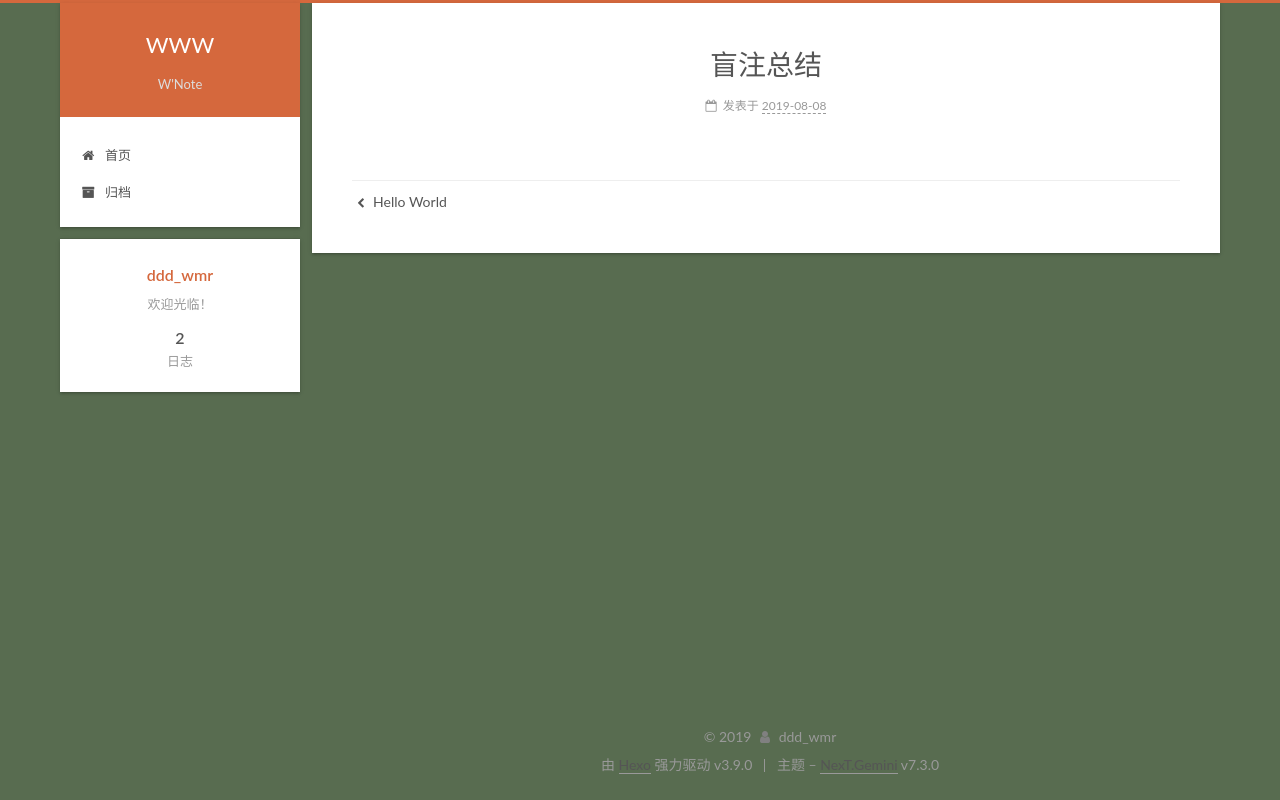
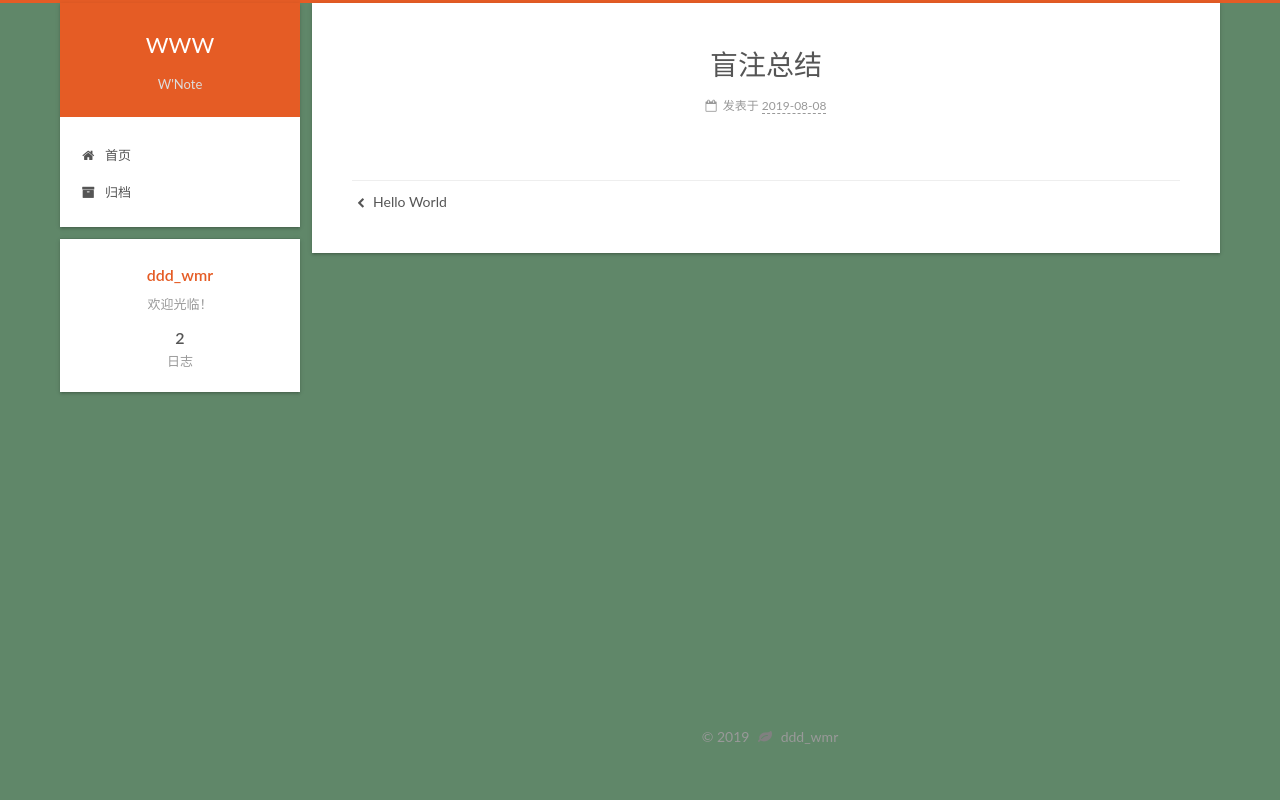
Before and after one commit to dddwmr/dddwmr.github.io, a PHP site: a page that uses 2019/08/08/sql盲注总结/index.html in a window 1280 px wide. Run offline with PHP 8.4, Linux system fonts and the light colour scheme.

Commit message:
Site updated: 2019-08-09 14:38:02

```diff
--- a/2019/08/07/hello-world/index.html
+++ b/2019/08/07/hello-world/index.html
@@ -375,13 +375,13 @@
       <div class="footer-inner">
         <div class="copyright">&copy; <span itemprop="copyrightYear">2019</span>
   <span class="with-love" id="animate">
-    <i class="fa fa-user"></i>
+    <i class="fa fa-leaf"></i>
   </span>
   <span class="author" itemprop="copyrightHolder">ddd_wmr</span>
 </div>
-  <div class="powered-by">由 <a href="https://hexo.io" class="theme-link" rel="noopener" target="_blank">Hexo</a> 强力驱动 v3.9.0</div>
+  <!--<div class="powered-by">由 <a href="https://hexo.io" class="theme-link" rel="noopener" target="_blank">Hexo</a> 强力驱动 v3.9.0</div>
   <span class="post-meta-divider">|</span>
-  <div class="theme-info">主题 – <a href="https://theme-next.org" class="theme-link" rel="noopener" target="_blank">NexT.Gemini</a> v7.3.0</div>
+  <div class="theme-info">主题 – <a href="https://theme-next.org" class="theme-link" rel="noopener" target="_blank">NexT.Gemini</a> v7.3.0</div>-->
 
 
 
--- a/2019/08/08/sql盲注总结/index.html
+++ b/2019/08/08/sql盲注总结/index.html
@@ -340,13 +340,13 @@
       <div class="footer-inner">
         <div class="copyright">&copy; <span itemprop="copyrightYear">2019</span>
   <span class="with-love" id="animate">
-    <i class="fa fa-user"></i>
+    <i class="fa fa-leaf"></i>
   </span>
   <span class="author" itemprop="copyrightHolder">ddd_wmr</span>
 </div>
-  <div class="powered-by">由 <a href="https://hexo.io" class="theme-link" rel="noopener" target="_blank">Hexo</a> 强力驱动 v3.9.0</div>
+  <!--<div class="powered-by">由 <a href="https://hexo.io" class="theme-link" rel="noopener" target="_blank">Hexo</a> 强力驱动 v3.9.0</div>
   <span class="post-meta-divider">|</span>
-  <div class="theme-info">主题 – <a href="https://theme-next.org" class="theme-link" rel="noopener" target="_blank">NexT.Gemini</a> v7.3.0</div>
+  <div class="theme-info">主题 – <a href="https://theme-next.org" class="theme-link" rel="noopener" target="_blank">NexT.Gemini</a> v7.3.0</div>-->
 
 
 
--- a/archives/2019/08/index.html
+++ b/archives/2019/08/index.html
@@ -353,13 +353,13 @@
       <div class="footer-inner">
         <div class="copyright">&copy; <span itemprop="copyrightYear">2019</span>
   <span class="with-love" id="animate">
-    <i class="fa fa-user"></i>
+    <i class="fa fa-leaf"></i>
   </span>
   <span class="author" itemprop="copyrightHolder">ddd_wmr</span>
 </div>
-  <div class="powered-by">由 <a href="https://hexo.io" class="theme-link" rel="noopener" target="_blank">Hexo</a> 强力驱动 v3.9.0</div>
+  <!--<div class="powered-by">由 <a href="https://hexo.io" class="theme-link" rel="noopener" target="_blank">Hexo</a> 强力驱动 v3.9.0</div>
   <span class="post-meta-divider">|</span>
-  <div class="theme-info">主题 – <a href="https://theme-next.org" class="theme-link" rel="noopener" target="_blank">NexT.Gemini</a> v7.3.0</div>
+  <div class="theme-info">主题 – <a href="https://theme-next.org" class="theme-link" rel="noopener" target="_blank">NexT.Gemini</a> v7.3.0</div>-->
 
 
 
--- a/archives/2019/index.html
+++ b/archives/2019/index.html
@@ -353,13 +353,13 @@
       <div class="footer-inner">
         <div class="copyright">&copy; <span itemprop="copyrightYear">2019</span>
   <span class="with-love" id="animate">
-    <i class="fa fa-user"></i>
+    <i class="fa fa-leaf"></i>
   </span>
   <span class="author" itemprop="copyrightHolder">ddd_wmr</span>
 </div>
-  <div class="powered-by">由 <a href="https://hexo.io" class="theme-link" rel="noopener" target="_blank">Hexo</a> 强力驱动 v3.9.0</div>
+  <!--<div class="powered-by">由 <a href="https://hexo.io" class="theme-link" rel="noopener" target="_blank">Hexo</a> 强力驱动 v3.9.0</div>
   <span class="post-meta-divider">|</span>
-  <div class="theme-info">主题 – <a href="https://theme-next.org" class="theme-link" rel="noopener" target="_blank">NexT.Gemini</a> v7.3.0</div>
+  <div class="theme-info">主题 – <a href="https://theme-next.org" class="theme-link" rel="noopener" target="_blank">NexT.Gemini</a> v7.3.0</div>-->
 
 
 
--- a/archives/index.html
+++ b/archives/index.html
@@ -353,13 +353,13 @@
       <div class="footer-inner">
         <div class="copyright">&copy; <span itemprop="copyrightYear">2019</span>
   <span class="with-love" id="animate">
-    <i class="fa fa-user"></i>
+    <i class="fa fa-leaf"></i>
   </span>
   <span class="author" itemprop="copyrightHolder">ddd_wmr</span>
 </div>
-  <div class="powered-by">由 <a href="https://hexo.io" class="theme-link" rel="noopener" target="_blank">Hexo</a> 强力驱动 v3.9.0</div>
+  <!--<div class="powered-by">由 <a href="https://hexo.io" class="theme-link" rel="noopener" target="_blank">Hexo</a> 强力驱动 v3.9.0</div>
   <span class="post-meta-divider">|</span>
-  <div class="theme-info">主题 – <a href="https://theme-next.org" class="theme-link" rel="noopener" target="_blank">NexT.Gemini</a> v7.3.0</div>
+  <div class="theme-info">主题 – <a href="https://theme-next.org" class="theme-link" rel="noopener" target="_blank">NexT.Gemini</a> v7.3.0</div>-->
 
 
 
--- a/categories/index.html
+++ b/categories/index.html
@@ -292,13 +292,13 @@
       <div class="footer-inner">
         <div class="copyright">&copy; <span itemprop="copyrightYear">2019</span>
   <span class="with-love" id="animate">
-    <i class="fa fa-user"></i>
+    <i class="fa fa-leaf"></i>
   </span>
   <span class="author" itemprop="copyrightHolder">ddd_wmr</span>
 </div>
-  <div class="powered-by">由 <a href="https://hexo.io" class="theme-link" rel="noopener" target="_blank">Hexo</a> 强力驱动 v3.9.0</div>
+  <!--<div class="powered-by">由 <a href="https://hexo.io" class="theme-link" rel="noopener" target="_blank">Hexo</a> 强力驱动 v3.9.0</div>
   <span class="post-meta-divider">|</span>
-  <div class="theme-info">主题 – <a href="https://theme-next.org" class="theme-link" rel="noopener" target="_blank">NexT.Gemini</a> v7.3.0</div>
+  <div class="theme-info">主题 – <a href="https://theme-next.org" class="theme-link" rel="noopener" target="_blank">NexT.Gemini</a> v7.3.0</div>-->
 
 
 
--- a/css/main.css
+++ b/css/main.css
@@ -368,7 +368,7 @@
 }
 html,
 body {
-  background: #586c50;
+  background: #608769;
   height: 100%;
 }
 .container {
@@ -1055,7 +1055,7 @@
   position: relative;
 }
 .headband {
-  background: #d5683d;
+  background: #e55c25;
   height: 3px;
 }
 .site-meta {
@@ -1639,7 +1639,7 @@
   padding: 2px;
 }
 .site-author-name {
-  color: #d5683d;
+  color: #e55c25;
   font-weight: 600;
   margin: 0;
   text-align: center;
@@ -2321,7 +2321,7 @@
   position: relative;
 }
 .site-meta {
-  background: #d5683d;
+  background: #e55c25;
   color: #fff;
   padding: 20px 0;
 }
--- a/index.html
+++ b/index.html
@@ -413,13 +413,13 @@
       <div class="footer-inner">
         <div class="copyright">&copy; <span itemprop="copyrightYear">2019</span>
   <span class="with-love" id="animate">
-    <i class="fa fa-user"></i>
+    <i class="fa fa-leaf"></i>
   </span>
   <span class="author" itemprop="copyrightHolder">ddd_wmr</span>
 </div>
-  <div class="powered-by">由 <a href="https://hexo.io" class="theme-link" rel="noopener" target="_blank">Hexo</a> 强力驱动 v3.9.0</div>
+  <!--<div class="powered-by">由 <a href="https://hexo.io" class="theme-link" rel="noopener" target="_blank">Hexo</a> 强力驱动 v3.9.0</div>
   <span class="post-meta-divider">|</span>
-  <div class="theme-info">主题 – <a href="https://theme-next.org" class="theme-link" rel="noopener" target="_blank">NexT.Gemini</a> v7.3.0</div>
+  <div class="theme-info">主题 – <a href="https://theme-next.org" class="theme-link" rel="noopener" target="_blank">NexT.Gemini</a> v7.3.0</div>-->
 
 
 
--- a/tags/index.html
+++ b/tags/index.html
@@ -292,13 +292,13 @@
       <div class="footer-inner">
         <div class="copyright">&copy; <span itemprop="copyrightYear">2019</span>
   <span class="with-love" id="animate">
-    <i class="fa fa-user"></i>
+    <i class="fa fa-leaf"></i>
   </span>
   <span class="author" itemprop="copyrightHolder">ddd_wmr</span>
 </div>
-  <div class="powered-by">由 <a href="https://hexo.io" class="theme-link" rel="noopener" target="_blank">Hexo</a> 强力驱动 v3.9.0</div>
+  <!--<div class="powered-by">由 <a href="https://hexo.io" class="theme-link" rel="noopener" target="_blank">Hexo</a> 强力驱动 v3.9.0</div>
   <span class="post-meta-divider">|</span>
-  <div class="theme-info">主题 – <a href="https://theme-next.org" class="theme-link" rel="noopener" target="_blank">NexT.Gemini</a> v7.3.0</div>
+  <div class="theme-info">主题 – <a href="https://theme-next.org" class="theme-link" rel="noopener" target="_blank">NexT.Gemini</a> v7.3.0</div>-->
 
 
 
```
Also changed, not shown: other parts of css/main.css (+19 -19 lines).
